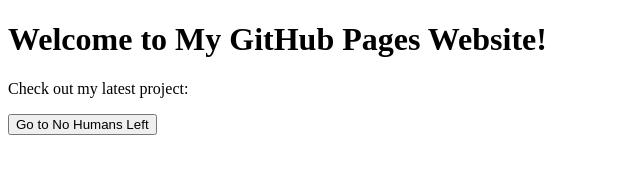
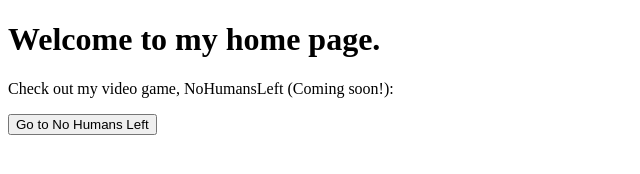
Before and after one commit to nikogilian/nikogil, a plain HTML site: page index.html in a window 1280 px wide. Shown: the whole page, without its empty margins (0-640 px from the left). Drawn offline with Linux system fonts and the light colour scheme.

Commit message:
Update index.html
Signed-off-by: nikogilian <57024652+nikogilian@users.noreply.github.com>

```diff
--- a/index.html
+++ b/index.html
@@ -1,11 +1,11 @@
 <!DOCTYPE html>
 <html>
 <head>
-	<title>Button Link to No Humans Left Page</title>
+	<title>FustyWorld</title>
 </head>
 <body>
-	<h1>Welcome to My GitHub Pages Website!</h1>
-	<p>Check out my latest project:</p>
+	<h1>Welcome to my home page.</h1>
+	<p>Check out my video game, NoHumansLeft (Coming soon!):</p>
 	<button onclick="window.location.href='https://nikogilian.github.io/nohumansleft.html'">Go to No Humans Left</button>
 </body>
 </html>
```
